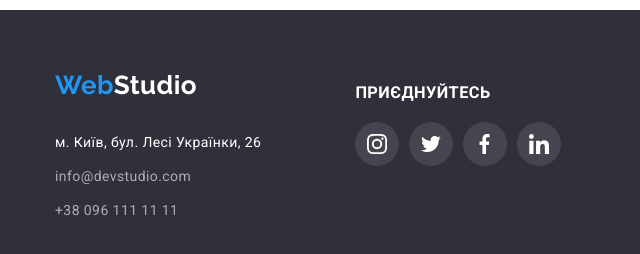
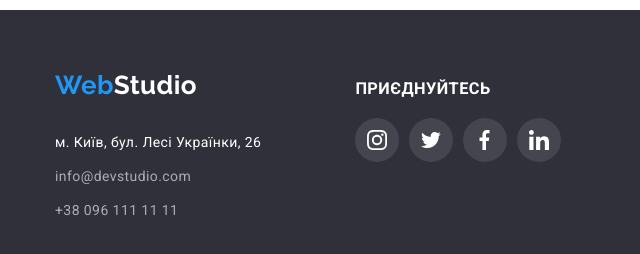
Before and after one commit to AlexBilka/goit-markup-hw-04, a plain HTML site: page index.html in a window 1280 px wide. Shown: the part 2666-2920 px from the top of the page, 0-640 px from the left. Drawn offline with nearby package versions, Linux system fonts and the light colour scheme.

Commit message:
footter baseline

```diff
--- a/css/styles.css
+++ b/css/styles.css
@@ -337,6 +337,7 @@ img {
 }
 .footer-wrap {
   display: flex;
+  align-items: baseline;
   padding: 60px 0;
 }
 .footer .logo {
@@ -361,7 +362,6 @@ img {
 }
 .follow-wrap {
   margin-left: 94px;
-  padding-top: 14px;
 }
 .follow-title {
   margin-bottom: 20px;
```
